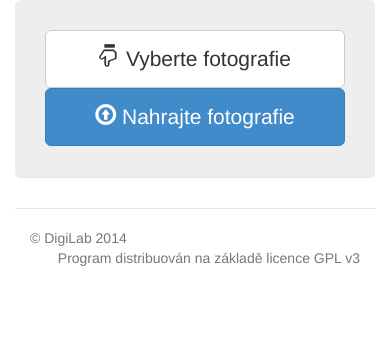
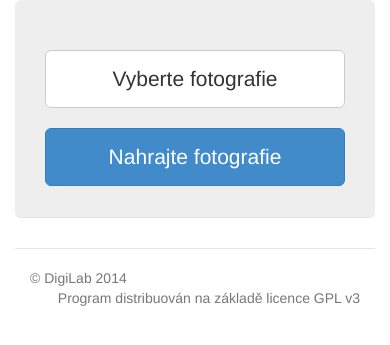
Before and after one commit to vrozkovec/cz.digilab, a PHP site: page / in a window 390 px wide. Shown: the part 80-425 px from the top of the page. Run offline with PHP 8.4, Linux system fonts and the light colour scheme; some libraries are stand-ins or nearby versions.

Commit message:
mobile style fix

```diff
--- a/www/index.php
+++ b/www/index.php
@@ -46,13 +46,13 @@ require 'system/config.php';
 			<!--         <p><a class="btn btn-lg btn-success" href="#" role="button">Sign up today</a></p> -->
 			<div class="row">
 				<div class="col-sm-6">
-					<div id="upload-button" class="btn btn-lg btn-default btn-block">
-						<i class="glyphicon glyphicon-hand-down"></i> Vyberte fotografie
+					<div id="upload-button" class="btn btn-lg btn-default btn-block" style="margin-top: 20px;">
+						<i class="glyphicon glyphicon-hand-down hidden-xs"></i> Vyberte fotografie
 					</div>
 				</div>
 				<div class="col-sm-6">
-					<div id="triggerUpload" class="btn btn-primary btn-lg btn-block">
-						<i class="glyphicon glyphicon-upload"></i> Nahrajte fotografie
+					<div id="triggerUpload" class="btn btn-primary btn-lg btn-block" style="margin-top: 20px;">
+						<i class="glyphicon glyphicon-upload hidden-xs"></i> Nahrajte fotografie
 					</div>
 				</div>
 			</div>
```
